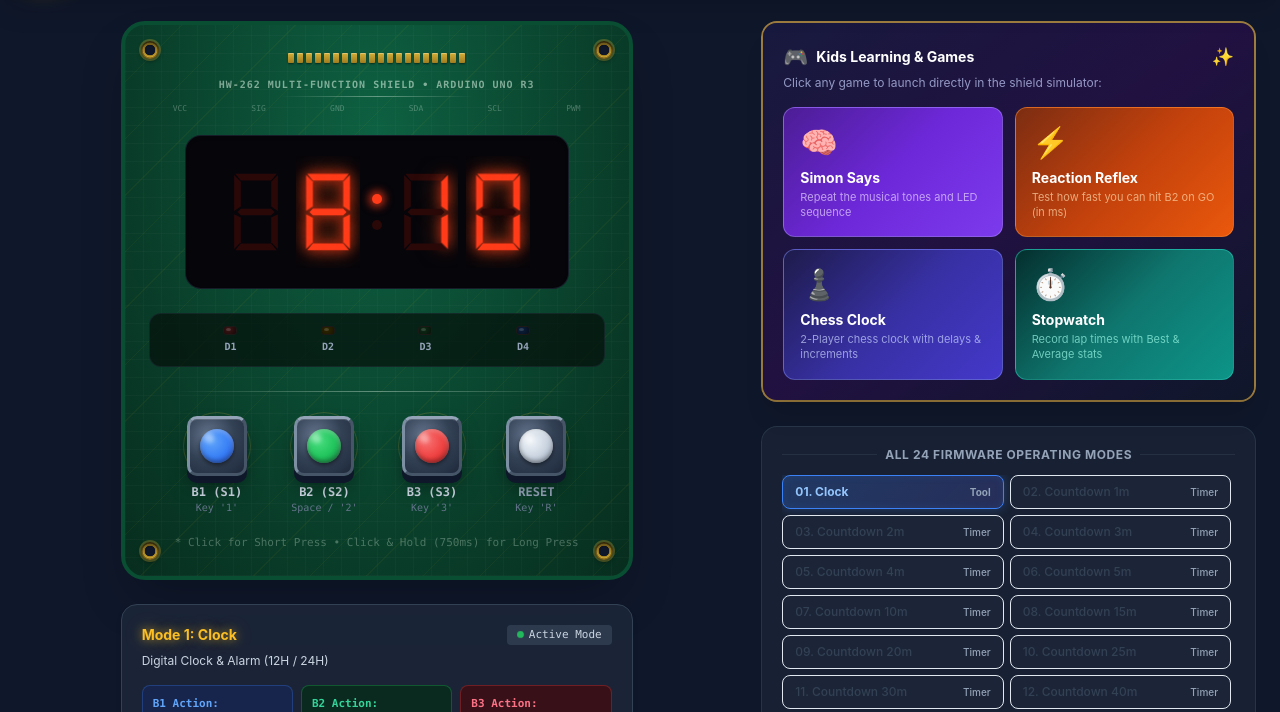
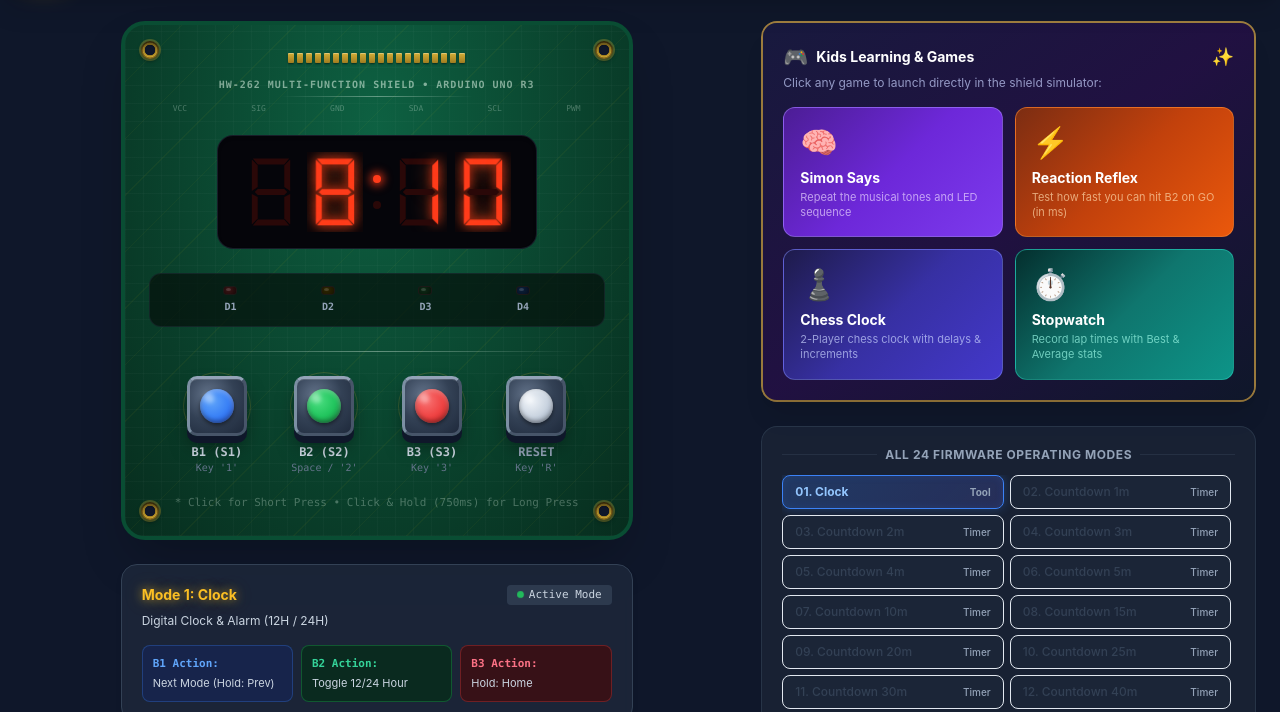
Before and after one commit to tumesh007/arduino-multifunction-shield-case, a plain HTML site: page index.html in a window 1280 px wide. Shown: the part 68-780 px from the top of the page. Drawn offline with nearby package versions, Linux system fonts and the light colour scheme.

Commit message:
fix(display): enforce fixed dimensions and flex layout on 7-segment SVG digits

```diff
--- a/css/styles.css
+++ b/css/styles.css
@@ -156,10 +156,21 @@ body {
   background: linear-gradient(to right, transparent, rgba(226,245,232,0.4), transparent);
 }
 
-/* ─── 7-Segment Bezel ─────────────────────────────────────────── */
+/* ─── 7-Segment Bezel & Enforced Display Dimensions ───────────── */
 .seven-seg-bezel {
+  display: flex !important;
+  flex-direction: row !important;
+  align-items: center !important;
+  justify-content: center !important;
+  gap: 8px !important;
+  max-width: 320px !important;
+  width: 100% !important;
+  margin: 0 auto 1.5rem auto !important;
+  padding: 1rem !important;
+  box-sizing: border-box !important;
   background: #05050a;
   border: 3px solid #18181b;
+  border-radius: 1rem;
   box-shadow:
     inset 0 6px 16px rgba(0,0,0,0.95),
     inset 0 0 0 1px rgba(255,255,255,0.03),
@@ -168,6 +179,32 @@ body {
     0 0 30px 2px rgba(200,30,10,0.12);
   /* Smoked glass tint */
   backdrop-filter: blur(1px);
+}
+
+/* 7-Segment SVG Digits — Strictly Enforced Fixed Dimensions */
+.seven-seg-bezel svg,
+.seven-seg-digit,
+#digit-0,
+#digit-1,
+#digit-2,
+#digit-3 {
+  width: 56px !important;
+  height: 80px !important;
+  max-width: 56px !important;
+  max-height: 80px !important;
+  min-width: 44px !important;
+  flex-shrink: 0 !important;
+  display: block !important;
+}
+
+/* Colon container & dots */
+.colon-container {
+  display: flex !important;
+  flex-direction: column !important;
+  justify-content: space-around !important;
+  height: 52px !important;
+  padding: 6px 2px !important;
+  flex-shrink: 0 !important;
 }
 
 /* 7-Segment SVG Segment Styles */
@@ -183,14 +220,18 @@ body {
 }
 
 .colon-dot {
+  width: 8px !important;
+  height: 8px !important;
+  border-radius: 9999px !important;
   background-color: var(--seg-off);
-  border-radius: 9999px;
+  display: block !important;
+  flex-shrink: 0 !important;
   transition: background-color 0.05s ease, box-shadow 0.05s ease;
 }
 
 .colon-dot.active {
-  background-color: var(--seg-on);
-  box-shadow: 0 0 8px 3px rgba(255, 59, 26, 0.75);
+  background-color: var(--seg-on) !important;
+  box-shadow: 0 0 8px 3px rgba(255, 59, 26, 0.75) !important;
 }
 
 /* ─── SMD Status LEDs ─────────────────────────────────────────── */
--- a/docs/css/styles.css
+++ b/docs/css/styles.css
@@ -156,10 +156,21 @@ body {
   background: linear-gradient(to right, transparent, rgba(226,245,232,0.4), transparent);
 }
 
-/* ─── 7-Segment Bezel ─────────────────────────────────────────── */
+/* ─── 7-Segment Bezel & Enforced Display Dimensions ───────────── */
 .seven-seg-bezel {
+  display: flex !important;
+  flex-direction: row !important;
+  align-items: center !important;
+  justify-content: center !important;
+  gap: 8px !important;
+  max-width: 320px !important;
+  width: 100% !important;
+  margin: 0 auto 1.5rem auto !important;
+  padding: 1rem !important;
+  box-sizing: border-box !important;
   background: #05050a;
   border: 3px solid #18181b;
+  border-radius: 1rem;
   box-shadow:
     inset 0 6px 16px rgba(0,0,0,0.95),
     inset 0 0 0 1px rgba(255,255,255,0.03),
@@ -168,6 +179,32 @@ body {
     0 0 30px 2px rgba(200,30,10,0.12);
   /* Smoked glass tint */
   backdrop-filter: blur(1px);
+}
+
+/* 7-Segment SVG Digits — Strictly Enforced Fixed Dimensions */
+.seven-seg-bezel svg,
+.seven-seg-digit,
+#digit-0,
+#digit-1,
+#digit-2,
+#digit-3 {
+  width: 56px !important;
+  height: 80px !important;
+  max-width: 56px !important;
+  max-height: 80px !important;
+  min-width: 44px !important;
+  flex-shrink: 0 !important;
+  display: block !important;
+}
+
+/* Colon container & dots */
+.colon-container {
+  display: flex !important;
+  flex-direction: column !important;
+  justify-content: space-around !important;
+  height: 52px !important;
+  padding: 6px 2px !important;
+  flex-shrink: 0 !important;
 }
 
 /* 7-Segment SVG Segment Styles */
@@ -183,14 +220,18 @@ body {
 }
 
 .colon-dot {
+  width: 8px !important;
+  height: 8px !important;
+  border-radius: 9999px !important;
   background-color: var(--seg-off);
-  border-radius: 9999px;
+  display: block !important;
+  flex-shrink: 0 !important;
   transition: background-color 0.05s ease, box-shadow 0.05s ease;
 }
 
 .colon-dot.active {
-  background-color: var(--seg-on);
-  box-shadow: 0 0 8px 3px rgba(255, 59, 26, 0.75);
+  background-color: var(--seg-on) !important;
+  box-shadow: 0 0 8px 3px rgba(255, 59, 26, 0.75) !important;
 }
 
 /* ─── SMD Status LEDs ─────────────────────────────────────────── */
--- a/index.html
+++ b/index.html
@@ -103,7 +103,7 @@
         <div class="seven-seg-bezel rounded-2xl p-5 mb-6 mx-auto flex items-center justify-center gap-2 shadow-inner border border-slate-700/40 max-w-sm">
 
           <!-- Digit 0 -->
-          <svg id="digit-0" class="w-16 h-28" viewBox="0 0 57 80">
+          <svg id="digit-0" class="seven-seg-digit" width="56" height="80" viewBox="0 0 57 80" style="width:56px; height:80px; flex-shrink:0;">
             <!-- a --> <polygon class="segment seg-a" points="10,6 47,6 42,12 15,12" />
             <!-- b --> <polygon class="segment seg-b" points="48,7 48,39 42,35 42,13" />
             <!-- c --> <polygon class="segment seg-c" points="48,42 48,73 42,67 42,45" />
@@ -114,7 +114,7 @@
           </svg>
 
           <!-- Digit 1 -->
-          <svg id="digit-1" class="w-16 h-28" viewBox="0 0 57 80">
+          <svg id="digit-1" class="seven-seg-digit" width="56" height="80" viewBox="0 0 57 80" style="width:56px; height:80px; flex-shrink:0;">
             <!-- a --> <polygon class="segment seg-a" points="10,6 47,6 42,12 15,12" />
             <!-- b --> <polygon class="segment seg-b" points="48,7 48,39 42,35 42,13" />
             <!-- c --> <polygon class="segment seg-c" points="48,42 48,73 42,67 42,45" />
@@ -125,13 +125,13 @@
           </svg>
 
           <!-- Blinking Colon -->
-          <div class="flex flex-col justify-around h-16 py-3 px-1">
-            <span id="colon-dots" class="colon-dot w-2.5 h-2.5 rounded-full mb-3"></span>
-            <span class="colon-dot w-2.5 h-2.5 rounded-full"></span>
+          <div class="colon-container flex flex-col justify-around h-16 py-3 px-1" style="display:flex; flex-direction:column; justify-content:space-around; height:52px; padding:6px 2px; flex-shrink:0;">
+            <span id="colon-dots" class="colon-dot w-2.5 h-2.5 rounded-full mb-3" style="width:8px; height:8px; border-radius:9999px; margin-bottom:12px; display:block;"></span>
+            <span class="colon-dot w-2.5 h-2.5 rounded-full" style="width:8px; height:8px; border-radius:9999px; display:block;"></span>
           </div>
 
           <!-- Digit 2 -->
-          <svg id="digit-2" class="w-16 h-28" viewBox="0 0 57 80">
+          <svg id="digit-2" class="seven-seg-digit" width="56" height="80" viewBox="0 0 57 80" style="width:56px; height:80px; flex-shrink:0;">
             <!-- a --> <polygon class="segment seg-a" points="10,6 47,6 42,12 15,12" />
             <!-- b --> <polygon class="segment seg-b" points="48,7 48,39 42,35 42,13" />
             <!-- c --> <polygon class="segment seg-c" points="48,42 48,73 42,67 42,45" />
@@ -142,7 +142,7 @@
           </svg>
 
           <!-- Digit 3 -->
-          <svg id="digit-3" class="w-16 h-28" viewBox="0 0 57 80">
+          <svg id="digit-3" class="seven-seg-digit" width="56" height="80" viewBox="0 0 57 80" style="width:56px; height:80px; flex-shrink:0;">
             <!-- a --> <polygon class="segment seg-a" points="10,6 47,6 42,12 15,12" />
             <!-- b --> <polygon class="segment seg-b" points="48,7 48,39 42,35 42,13" />
             <!-- c --> <polygon class="segment seg-c" points="48,42 48,73 42,67 42,45" />
@@ -186,7 +186,7 @@
               <div class="btn-pad"></div>
               <button id="btn-b1" class="tactile-btn btn-b1" title="Left Button (B1 / S1)">
                 <div class="cap"></div>
-                <svg class="hold-ring" viewBox="0 0 66 66">
+                <svg class="hold-ring" width="66" height="66" viewBox="0 0 66 66">
                   <circle cx="33" cy="33" r="30" stroke="#3b82f6" stroke-width="3" fill="none" stroke-dasharray="188" stroke-dashoffset="50" />
                 </svg>
               </button>
@@ -201,7 +201,7 @@
               <div class="btn-pad"></div>
               <button id="btn-b2" class="tactile-btn btn-b2" title="Middle Button (B2 / S2)">
                 <div class="cap"></div>
-                <svg class="hold-ring" viewBox="0 0 66 66">
+                <svg class="hold-ring" width="66" height="66" viewBox="0 0 66 66">
                   <circle cx="33" cy="33" r="30" stroke="#22c55e" stroke-width="3" fill="none" stroke-dasharray="188" stroke-dashoffset="50" />
                 </svg>
               </button>
@@ -216,7 +216,7 @@
               <div class="btn-pad"></div>
               <button id="btn-b3" class="tactile-btn btn-b3" title="Right Button (B3 / S3)">
                 <div class="cap"></div>
-                <svg class="hold-ring" viewBox="0 0 66 66">
+                <svg class="hold-ring" width="66" height="66" viewBox="0 0 66 66">
                   <circle cx="33" cy="33" r="30" stroke="#ef4444" stroke-width="3" fill="none" stroke-dasharray="188" stroke-dashoffset="50" />
                 </svg>
               </button>
```
Also changed, not shown: docs/index.html (+10 -10 lines).
